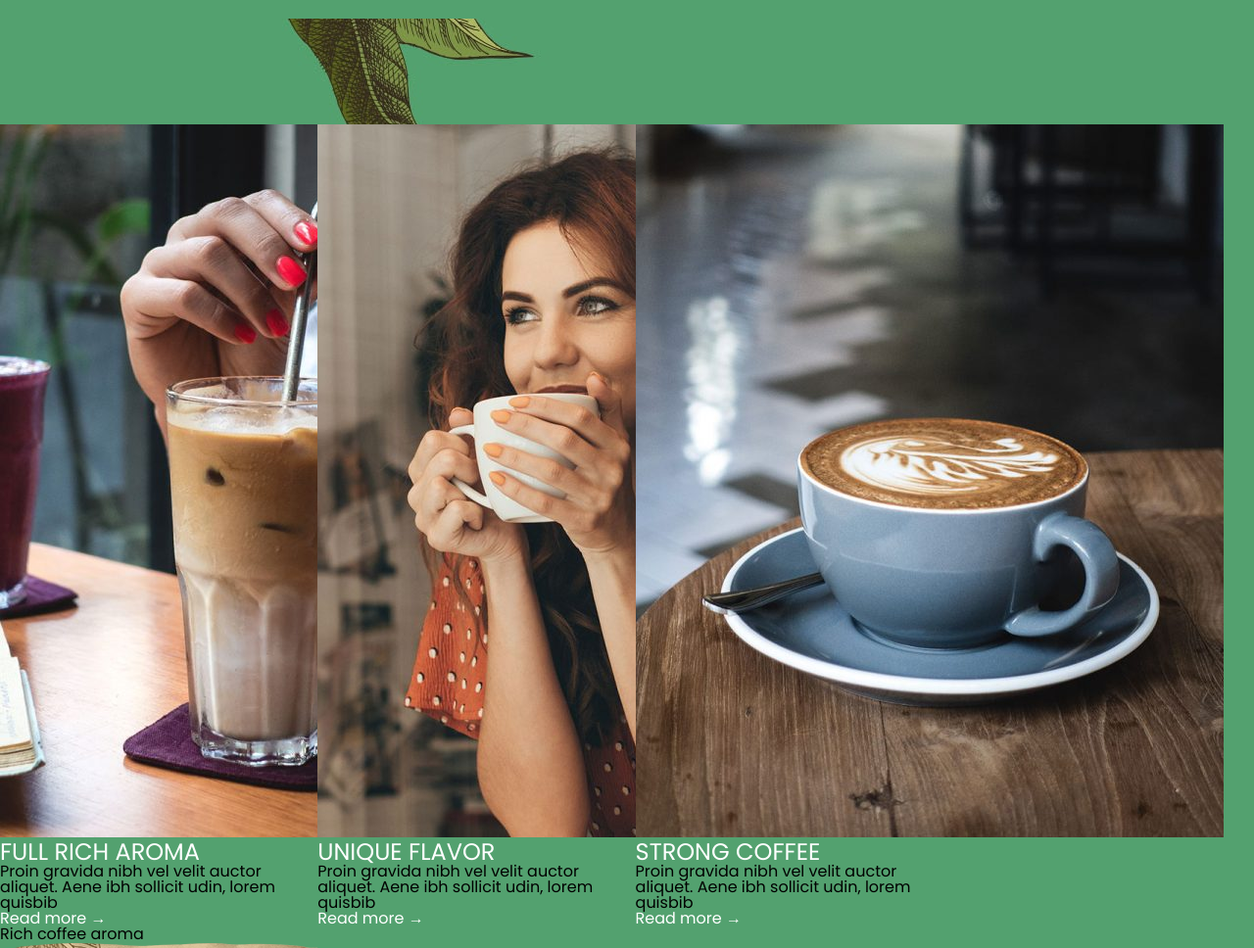
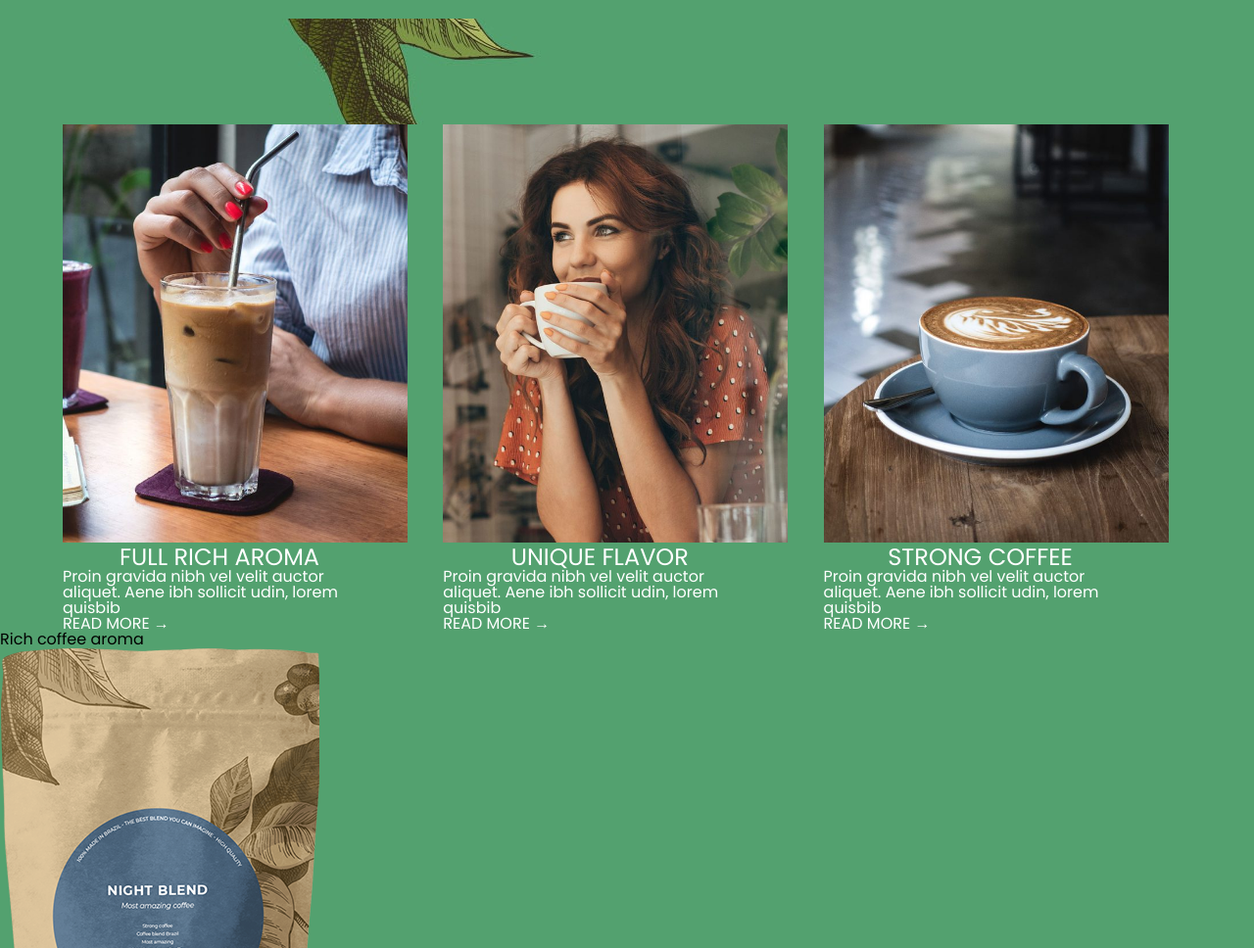
Before and after one commit to hkoziak/web_design_practice, a plain HTML site: page index.html in a window 1280 px wide. Shown: the part 780-1748 px from the top of the page at 98% size. Drawn offline with nearby package versions, Linux system fonts and the light colour scheme.

Commit message:
about styled

```diff
--- a/css/style.css
+++ b/css/style.css
@@ -83,11 +83,24 @@
     font-family: 'Poppins', sans-serif;
   }
 
-  h2.article_name {
+  #about h2 {
       font-size: 1.5em;
+      text-align: center;
     }
 
   #about ul li{
     display: inline-block;
     width: 25%;
+
+    margin-left: 5%;
   }
+
+  #about img{
+    width: 110%;
+    height: auto;
+  }
+
+  #about p{
+    font-size: 1em;
+    color: #FFF;
+  }
--- a/index.html
+++ b/index.html
@@ -37,23 +37,23 @@
         	<ul>
         		<li>
         			<a href=""><img src="img/glass_latte.jpg" alt="glass with latte"></a>
-        			<h2 class="article_name"><a href="#">FULL RICH AROMA</a></h2>
+        			<h2><a href="#">FULL RICH AROMA</a></h2>
         			<p>Proin gravida nibh vel velit auctor aliquet. Aene ibh sollicit udin, lorem quisbib</p>
-        			<a href="#">Read more &#8594</a>
+        			<a href="#">READ MORE &#8594</a>
         		</li>
 
         		<li>
         			<a href="#"><img src="img/girl_with_coffee.jpg" alt="girl drinks coffee"></a>
-        			<h2 class="article_name"><a href="#">UNIQUE FLAVOR</a></h2>
+        			<h2><a href="#">UNIQUE FLAVOR</a></h2>
         			<p>Proin gravida nibh vel velit auctor aliquet. Aene ibh sollicit udin, lorem quisbib</p>
-        			<a href="#">Read more &#8594</a>
+        			<a href="#">READ MORE &#8594</a>
         		</li>
 
         		<li>
         			<a href="#"><img src="img/cup_of_coffee.jpg" alt="cup of coffee"></a>
-        			<h2 class="article_name"><a href="#">STRONG COFFEE</a></h2>
+        			<h2><a href="#">STRONG COFFEE</a></h2>
         			<p>Proin gravida nibh vel velit auctor aliquet. Aene ibh sollicit udin, lorem quisbib</p>
-        			<a href="#">Read more &#8594</a>
+        			<a href="#">READ MORE &#8594</a>
         		</li>
         	</ul>
         </section>
```
